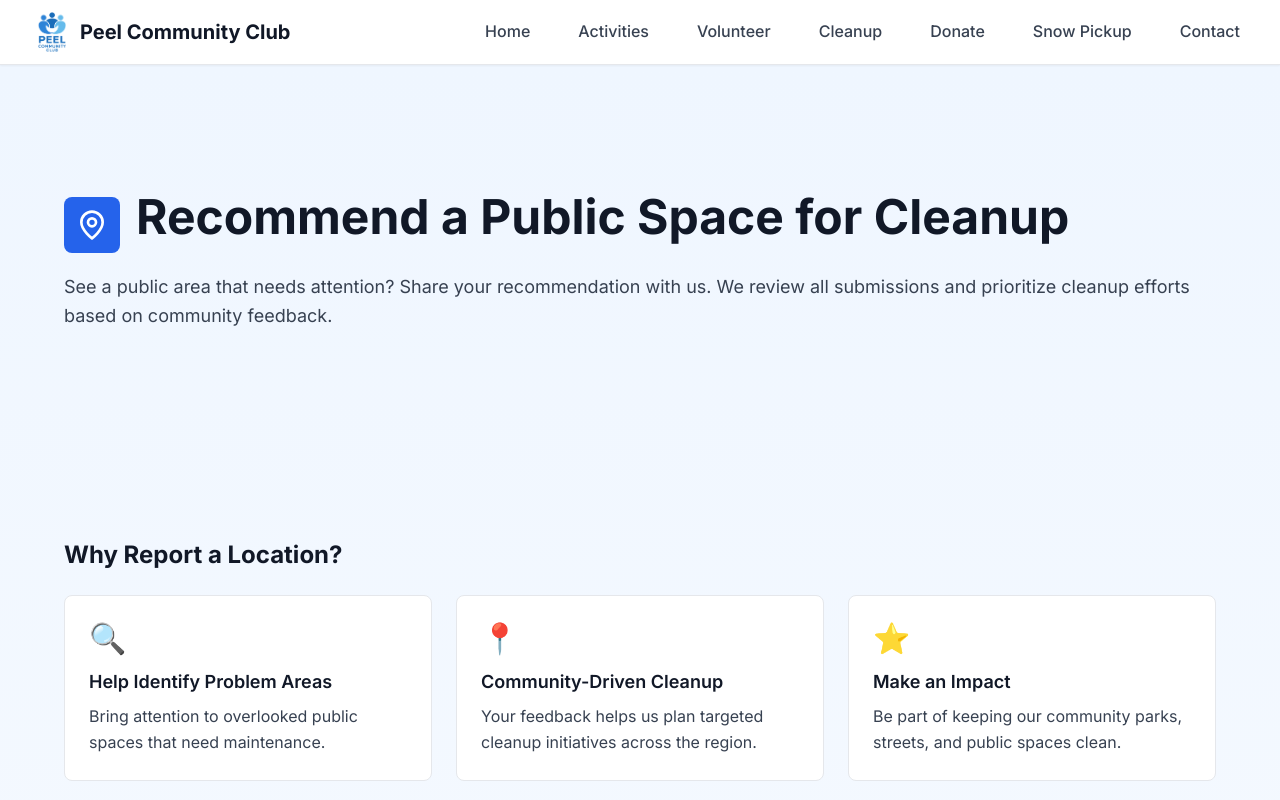
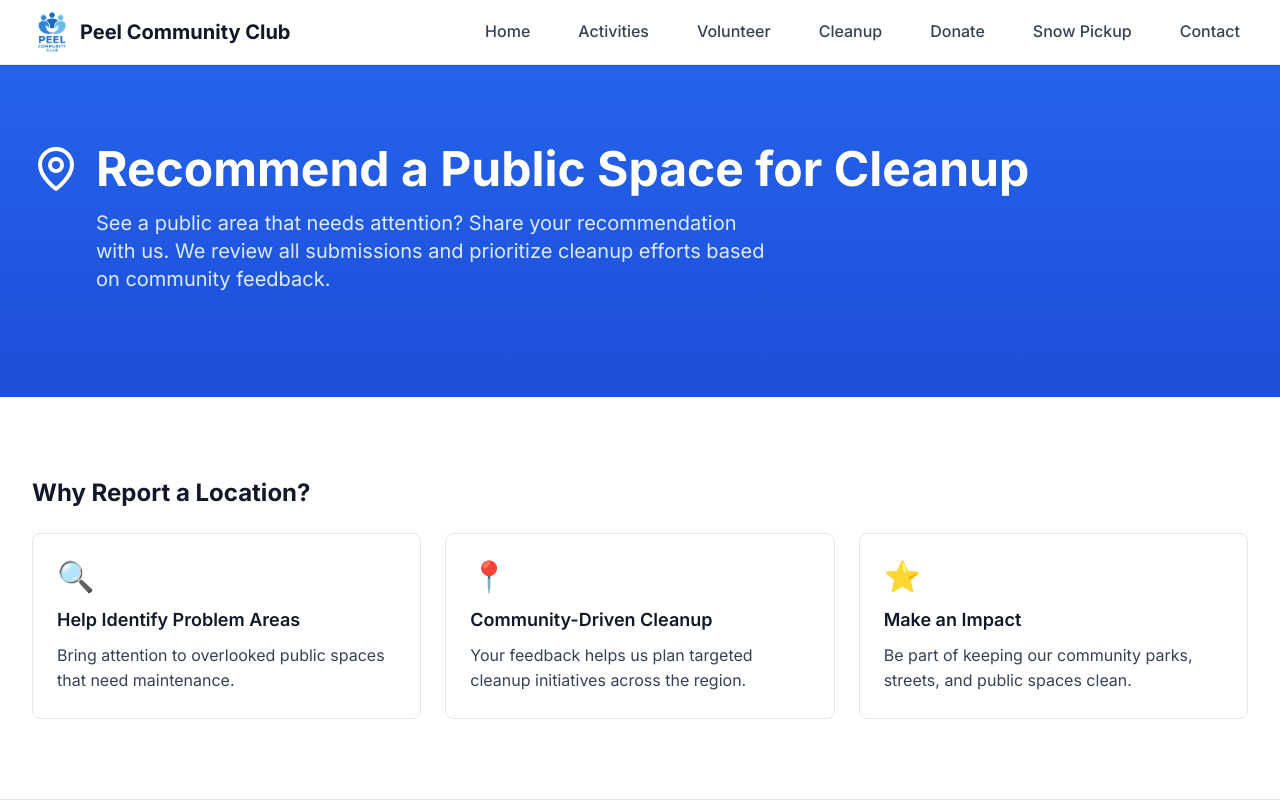
Before and after one commit to Jchin-1/NPO, a Next.js app: page /cleanup-recommendation in a window 1280 px wide. Shown: the top 800 px of the page. Built offline with nearby package versions, Linux system fonts and the light colour scheme; no server answers.

Commit message:
Add blue header sections to cleanup and donate pages

```diff
--- a/src/app/cleanup-recommendation/page.tsx
+++ b/src/app/cleanup-recommendation/page.tsx
@@ -62,24 +62,27 @@ export default function CleanupRecommendationPage() {
   };
 
   return (
-    <div className="min-h-screen bg-gradient-to-b from-blue-50 to-white py-12 px-4 sm:px-6 lg:px-8">
-      {/* Header Section */}
-      <div className="section-container mb-12">
-        <div className="flex items-center gap-4 mb-4">
-          <div className="bg-blue-600 p-3 rounded-lg">
-            <MapPin className="w-8 h-8 text-white" />
-          </div>
-          <h1 className="section-title">Recommend a Public Space for Cleanup</h1>
-        </div>
-        <p className="text-lg text-gray-700">
+    <div>
+      {/* Page Header */}
+      <section className="bg-gradient-to-b from-blue-600 to-blue-700 text-white">
+        <div className="section-container">
+          <div className="flex items-start gap-4 mb-6">
+            <MapPin className="w-12 h-12 flex-shrink-0" />
+            <div>
+              <h1 className="text-4xl sm:text-5xl font-bold mb-4">Recommend a Public Space for Cleanup</h1>
+              <p className="text-xl text-blue-100 max-w-2xl">
                 See a public area that needs attention? Share your recommendation with us. We review all submissions and prioritize cleanup efforts based on community feedback.
               </p>
             </div>
+          </div>
+        </div>
+      </section>
 
-      {/* Benefits Section */}
-      <div className="section-container mb-12">
+      {/* Main Content */}
+      <div className="bg-white">
+        <div className="section-container">
           <h2 className="text-2xl font-bold text-gray-900 mb-6">Why Report a Location?</h2>
-        <div className="grid md:grid-cols-3 gap-6">
+          <div className="grid md:grid-cols-3 gap-6 mb-12\">
           <div className="bg-white p-6 rounded-lg border border-gray-200">
             <div className="text-3xl mb-3">🔍</div>
             <h3 className="text-lg font-semibold text-gray-900 mb-2">Help Identify Problem Areas</h3>
@@ -99,9 +102,11 @@ export default function CleanupRecommendationPage() {
           </div>
         </div>
         </div>
+      </div>
 
       {/* Form Section */}
-      <div className="section-container bg-white rounded-lg border border-gray-200 p-8">
+      <section className="bg-white border-t border-gray-200">
+        <div className="section-container">
           <h2 className="text-2xl font-bold text-gray-900 mb-6">Submit Your Recommendation</h2>
 
           {/* Success Message */}
@@ -361,6 +366,7 @@ export default function CleanupRecommendationPage() {
           </details>
         </div>
         </div>
+      </section>
     </div>
   );
 }
--- a/src/app/food-clothes-drive/page.tsx
+++ b/src/app/food-clothes-drive/page.tsx
@@ -64,24 +64,27 @@ export default function FoodClothesDrivePage() {
   };
 
   return (
-    <div className="min-h-screen bg-gradient-to-b from-blue-50 to-white py-12 px-4 sm:px-6 lg:px-8">
-      {/* Header Section */}
-      <div className="section-container mb-12">
-        <div className="flex items-center gap-4 mb-4">
-          <div className="bg-blue-600 p-3 rounded-lg">
-            <Gift className="w-8 h-8 text-white" />
+    <div>
+      {/* Page Header */}
+      <section className="bg-gradient-to-b from-blue-600 to-blue-700 text-white">
+        <div className="section-container">
+          <div className="flex items-start gap-4 mb-6">
+            <Gift className="w-12 h-12 flex-shrink-0" />
+            <div>
+              <h1 className="text-4xl sm:text-5xl font-bold mb-4">Food & Clothes Drive</h1>
+              <p className="text-xl text-blue-100 max-w-2xl">
+                Have donations to give? Schedule a volunteer pickup from your home. We collect food and clothing items to help families in need across our community.
+              </p>
+            </div>
           </div>
-          <h1 className="section-title">Food & Clothes Drive</h1>
         </div>
-        <p className="text-lg text-gray-700">
-          Have donations to give? Schedule a volunteer pickup from your home. We collect food and clothing items to help families in need across our community.
-        </p>
-      </div>
+      </section>
 
-      {/* Benefits Section */}
-      <div className="section-container mb-12">
-        <h2 className="text-2xl font-bold text-gray-900 mb-6">How It Works</h2>
-        <div className="grid md:grid-cols-3 gap-6">
+      {/* Main Content */}
+      <div className="bg-white">
+        <div className="section-container">
+          <h2 className="text-2xl font-bold text-gray-900 mb-6">How It Works</h2>
+          <div className="grid md:grid-cols-3 gap-6 mb-12\">
           <div className="bg-white p-6 rounded-lg border border-gray-200">
             <div className="text-3xl mb-3">📝</div>
             <h3 className="text-lg font-semibold text-gray-900 mb-2">Fill Out Form</h3>
@@ -100,11 +103,13 @@ export default function FoodClothesDrivePage() {
             <p className="text-gray-700">Our volunteers will come to your home and collect the donations.</p>
           </div>
         </div>
+        </div>
       </div>
 
       {/* Form Section */}
-      <div className="section-container bg-white rounded-lg border border-gray-200 p-8">
-        <h2 className="text-2xl font-bold text-gray-900 mb-6">Schedule Your Donation Pickup</h2>
+      <section className="bg-white border-t border-gray-200">
+        <div className="section-container">
+          <h2 className="text-2xl font-bold text-gray-900 mb-6">Schedule Your Donation Pickup</h2>
 
         {/* Success Message */}
         {success && (
@@ -362,7 +367,8 @@ export default function FoodClothesDrivePage() {
             <p className="mt-3 text-gray-700">Contact us as soon as possible at the email or phone number on your confirmation. We&apos;ll work with you to find a better time.</p>
           </details>
         </div>
-      </div>
+        </div>
+      </section>
     </div>
   );
 }
```
Lines whose indentation alone changed are shown as unchanged.
